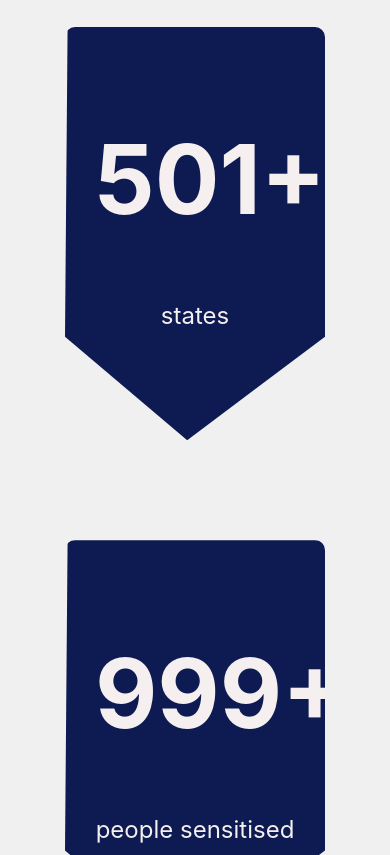
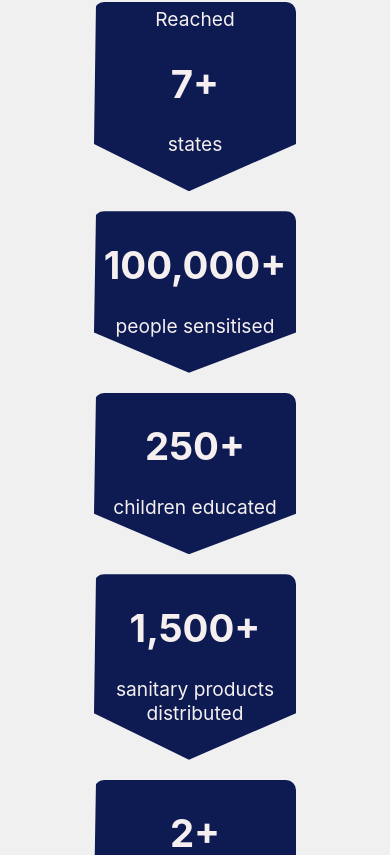
Before and after one commit to ctx-devansh/ngosarthi, a React (Create React App) app: page /home in a window 390 px wide. Shown: the part 2029-2884 px from the top of the page. Built offline with nearby package versions, Linux system fonts and the light colour scheme.

Commit message:
corrected Achievement Section

```diff
--- a/src/widgets/Achievements.css
+++ b/src/widgets/Achievements.css
@@ -2,27 +2,69 @@
   display: flex;
   flex-wrap: wrap;
   justify-content: center;
-  gap: 100px;
+  gap: 150px;
   background-color: #f0f0f0;
-  padding: 30px;
+  padding: 20px 0px;
 }
 
 .achievement-item {
   background-color: #0d1b52;
   color: rgb(245, 239, 239);
-  width: 200px;
+  width: 20rem;
   text-align: center;
-  padding: 30px;
+  padding: 10px;
   border-radius: 10px;
   clip-path: polygon(1% 0, 100% 0, 100% 75%, 47% 100%, 0 75%);
 }
 
 .achievement-item h2 {
-  margin: 0;
-  font-size: 3em;
+  margin: 0px;
+  font-size: 2rem;
 }
 
 .achievement-item p {
-  margin: 20px 0 80px;
-  font-size: 1.5em;
+  margin: 0px 0 60px;
+  font-size: 2em;
 }
+
+@media (max-width: 768px) {
+  .achievements {
+    gap: 50px;
+    padding: 10px 0;
+  }
+
+  .achievement-item {
+    width: 15rem;
+    padding: 8px;
+  }
+
+  .achievement-item h2 {
+    font-size: 1.5rem;
+  }
+
+  .achievement-item p {
+    font-size: 1.5em;
+    margin: 0 0 40px;
+  }
+}
+
+@media (max-width: 480px) {
+  .achievements {
+    gap: 20px;
+    padding: 5px 0;
+  }
+
+  .achievement-item {
+    width: 12rem;
+    padding: 5px;
+  }
+
+  .achievement-item h2 {
+    font-size: 1.2rem;
+  }
+
+  .achievement-item p {
+    font-size: 1.2em;
+    margin: 0 0 30px;
+  }
+}
--- a/src/widgets/Achievements.jsx
+++ b/src/widgets/Achievements.jsx
@@ -7,40 +7,35 @@ const Achievements = () => {
   return (
     <div className="achievements">
       <div className="achievement-item">
+        <p>Reached</p>
         <h2>
-          <NumberCount value="501" suffix="+" />
+          <NumberCount value="7" suffix="+" />
         </h2>
         <p>states</p>
       </div>
       <div className="achievement-item">
         <h2>
-          <NumberCount value="999" suffix="+" />
+          <NumberCount value="100000" suffix="+" />
         </h2>
         <p>people sensitised</p>
       </div>
       <div className="achievement-item">
         <h2>
-          <NumberCount value="500" suffix="+" />
+          <NumberCount value="250" suffix="+" />
         </h2>
         <p>children educated</p>
       </div>
       <div className="achievement-item">
         <h2>
-          <NumberCount value="100" suffix="+" />
+          <NumberCount value="1500" suffix="+" />
         </h2>
         <p>sanitary products distributed</p>
       </div>
       <div className="achievement-item">
         <h2>
-          <NumberCount value="10" suffix="+" />
+          <NumberCount value="2" suffix="+" />
         </h2>
         <p>Sushiksha schools</p>
-      </div>
-      <div className="achievement-item">
-        <h2>
-          <NumberCount value="5" suffix="+" />
-        </h2>
-        <p>Outreach Centres</p>
       </div>
     </div>
   );
```
